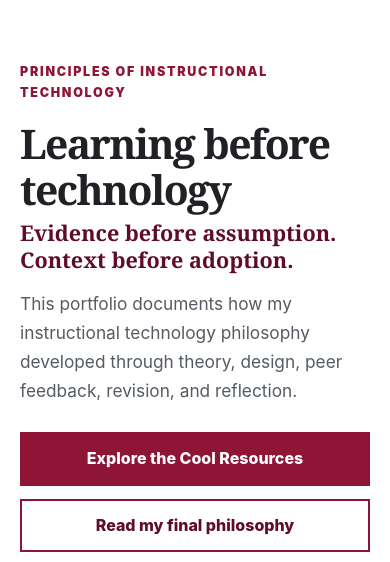
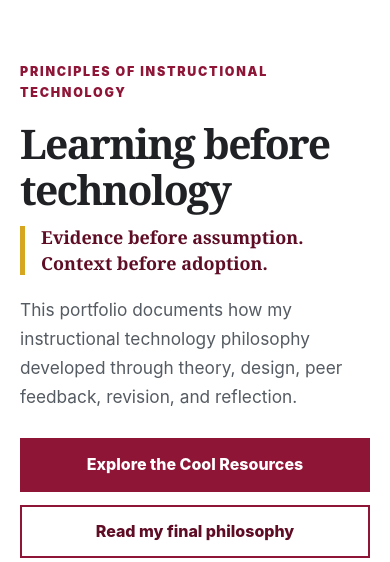
Before and after one commit to opsam9111/IT-Philosophy, a plain HTML site: page index.html in a window 390 px wide. Shown: the part 266-828 px from the top of the page. Drawn offline with Linux system fonts and the light colour scheme.

Commit message:
Add files via upload

```diff
--- a/index.html
+++ b/index.html
@@ -6,7 +6,9 @@
   <meta name="description" content="Samuel Olowolafe's AIL 601 academic portfolio documenting his philosophy of instructional technology, design artifacts, and professional growth.">
   <title>Samuel Olowolafe | AIL 601 Academic Portfolio</title>
   <link rel="stylesheet" href="styles.css">
+  <link rel="stylesheet" href="refinements.css">
   <script src="translations.js" defer></script>
+  <script src="refinements-translations.js" defer></script>
   <script src="accessibility.js" defer></script>
   <script src="script.js" defer></script>
 </head>
@@ -22,7 +24,7 @@
       <div class="hero-copy">
         <p class="eyebrow">Principles of Instructional Technology</p>
         <h1 id="hero-title">Learning before technology</h1>
-        <p class="hero-statement">Evidence before assumption. Context before adoption.</p>
+        <p class="hero-statement"><span>Evidence before assumption.</span><span>Context before adoption.</span></p>
         <p class="lede">This portfolio documents how my instructional technology philosophy developed through theory, design, peer feedback, revision, and reflection.</p>
         <div class="actions"><a class="button primary" href="resources.html">Explore the Cool Resources</a><a class="button ghost" href="philosophy.html">Read my final philosophy</a></div>
       </div>
--- /dev/null
+++ b/refinements-translations.js
@@ -0,0 +1,13 @@
+(function () {
+  const extra = {
+    fr: {
+      'Evidence before assumption.': 'Les données probantes avant les suppositions.',
+      'Context before adoption.': 'Le contexte avant l’adoption.'
+    },
+    es: {
+      'Evidence before assumption.': 'La evidencia antes que las suposiciones.',
+      'Context before adoption.': 'El contexto antes que la adopción.'
+    }
+  };
+  Object.keys(extra).forEach((language) => Object.assign(window.PORTFOLIO_TRANSLATIONS[language], extra[language]));
+}());
--- /dev/null
+++ b/refinements.css
@@ -0,0 +1,14 @@
+.hero-statement {
+  display: grid;
+  gap: .18rem;
+  width: fit-content;
+  margin: .8rem 0 1.25rem;
+  padding-left: 1rem;
+  border-left: 5px solid var(--gold);
+  font-size: clamp(1.15rem, 1.8vw, 1.55rem);
+  line-height: 1.28;
+}
+.hero-statement span { display: block; }
+@media (max-width: 640px) {
+  .hero-statement { width: 100%; font-size: 1.12rem; }
+}
```
Also changed, not shown: philosophy.html (+1 -1 lines), 1 other file.
